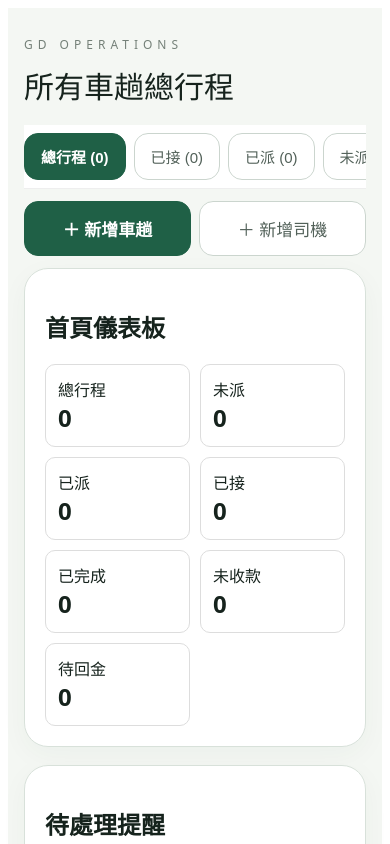
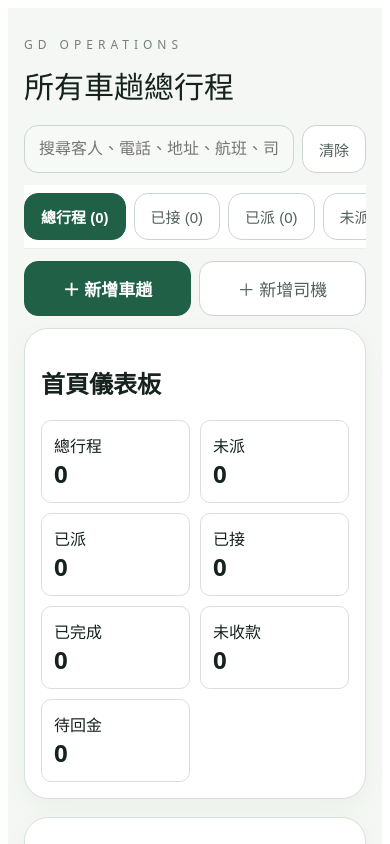
Before and after one commit to evanmiles73/gd-dispatch-web, a Next.js app: page / in a window 390 px wide. Shown: the top 844 px of the page. Built offline with nearby package versions, Linux system fonts and the light colour scheme.

Commit message:
Improve mobile trip tracking and search without changing parser

```diff
--- a/app/page.js
+++ b/app/page.js
@@ -43,7 +43,7 @@ function parseTrip(text){
  return o;
 }
 export default function Home(){
- const [raw,setRaw]=useState(""),[data,setData]=useState(empty),[status,setStatus]=useState("未派"),[showStatusPicker,setShowStatusPicker]=useState(false),[trips,setTrips]=useState([]),[tab,setTab]=useState("總行程"),[editing,setEditing]=useState(null),[pasteMode,setPasteMode]=useState("車趟"),[showForm,setShowForm]=useState(false),[filters,setFilters]=useState({region:"",car:"",sort:"dateAsc"}),[drivers,setDrivers]=useState([]),[newDriver,setNewDriver]=useState({name:"",phone:"",car:"",license:"否",registration:"否",insurance:"否",blacklist:"否"}),[completedMonth,setCompletedMonth]=useState("");
+ const [raw,setRaw]=useState(""),[data,setData]=useState(empty),[status,setStatus]=useState("未派"),[showStatusPicker,setShowStatusPicker]=useState(false),[trips,setTrips]=useState([]),[tab,setTab]=useState("總行程"),[editing,setEditing]=useState(null),[pasteMode,setPasteMode]=useState("車趟"),[showForm,setShowForm]=useState(false),[filters,setFilters]=useState({region:"",car:"",sort:"dateAsc"}),[drivers,setDrivers]=useState([]),[newDriver,setNewDriver]=useState({name:"",phone:"",car:"",license:"否",registration:"否",insurance:"否",blacklist:"否"}),[completedMonth,setCompletedMonth]=useState(""),[query,setQuery]=useState("");
  useEffect(()=>{try{setTrips(JSON.parse(localStorage.getItem("gdTrips")||"[]"));setDrivers(JSON.parse(localStorage.getItem("gdDrivers")||"[]"))}catch{}},[]);
  const persist=n=>{setTrips(n);localStorage.setItem("gdTrips",JSON.stringify(n))};
  const save=()=>{const previous=editing?trips.find(t=>t.id===editing):null;const completedAt=status==="已完成"?(previous?.completedAt||new Date().toISOString()):"";const item={...data,baseAmount:data.amount,amount:String(finalFare),surcharge:String(extraFare),status,completedAt,id:editing||Date.now()};const n=editing?trips.map(t=>t.id===editing?item:t):[item,...trips];persist(n);setRaw("");setData(empty);setEditing(null);setShowForm(false)};
@@ -58,7 +58,7 @@ export default function Home(){
  const total=trips.reduce((s,t)=>s+(Number(String(t.amount||0).replace(/,/g,""))||0),0);
  const unpaid=trips.filter(t=>t.payment!=="已收").reduce((s,t)=>s+(Number(String(t.amount||0).replace(/,/g,""))||0),0);
  const pendingReturn=trips.filter(t=>t.returnMoney!=="已回金").reduce((s,t)=>s+(Number(String(t.amount||0).replace(/,/g,""))||0),0);
- const visible=(tab==="總行程"?trips:trips.filter(x=>x.status===tab)).filter(x=>(!filters.region||x.region===filters.region)&&(!filters.car||x.carClass===filters.car)).sort((a,b)=>{if(filters.sort==="amountDesc")return (Number(b.amount)||0)-(Number(a.amount)||0);if(filters.sort==="amountAsc")return (Number(a.amount)||0)-(Number(b.amount)||0);const A=(a.date||"")+" "+(a.time||""),B=(b.date||"")+" "+(b.time||"");return filters.sort==="dateDesc"?B.localeCompare(A):A.localeCompare(B)});
+ const visible=(tab==="總行程"?trips:trips.filter(x=>x.status===tab)).filter(x=>{const q=query.trim().toLowerCase();const hit=!q||[x.name,x.phone,x.pickup,x.dropoff,x.flight,x.driver,x.vehicle,x.carClass].some(v=>String(v||"").toLowerCase().includes(q));return hit&&(!filters.region||x.region===filters.region)&&(!filters.car||x.carClass===filters.car)}).sort((a,b)=>{if(filters.sort==="amountDesc")return (Number(b.amount)||0)-(Number(a.amount)||0);if(filters.sort==="amountAsc")return (Number(a.amount)||0)-(Number(b.amount)||0);const A=(a.date||"")+" "+(a.time||""),B=(b.date||"")+" "+(b.time||"");return filters.sort==="dateDesc"?B.localeCompare(A):A.localeCompare(B)});
  const monthly=trips.reduce((m,t)=>{const k=(t.date||"未填日期").slice(0,7);m[k]=(m[k]||0)+(Number(t.amount)||0);return m},{});
  const completedTrips=trips.filter(t=>t.status==="已完成");
  const completedMonths=[...new Set(completedTrips.map(t=>(t.date||"未填日期").slice(0,7)))].sort().reverse();
@@ -67,7 +67,7 @@ export default function Home(){
  return <main style={{maxWidth:980,margin:"0 auto",padding:"28px 16px 110px",fontFamily:"system-ui",background:"#f4f7f3",minHeight:"100vh",color:"#16231d"}}>
   <div style={{letterSpacing:5,fontSize:12,color:"#748078",marginBottom:10}}>GD OPERATIONS</div><h1 style={{margin:"0 0 18px",fontSize:"clamp(30px,7vw,46px)",fontWeight:500}}>所有車趟總行程</h1>
   {showStatusPicker&&<div style={{position:"fixed",inset:0,background:"rgba(0,0,0,.45)",zIndex:99,display:"grid",placeItems:"center",padding:20}}><div style={{background:"#fff",borderRadius:16,padding:20,width:"min(520px,100%)",boxShadow:"0 12px 40px rgba(0,0,0,.25)"}}><h2 style={{marginTop:0}}>資料解析完成</h2><p>請選擇這筆車趟要歸到哪個狀態：</p><div style={{display:"grid",gridTemplateColumns:"1fr 1fr",gap:10}}>{["未派","已派","已接","已完成"].map(x=><button key={x} onClick={()=>{setStatus(x);setShowStatusPicker(false)}} style={{...btn(status===x),padding:16,fontSize:18}}>{x}</button>)}</div><button onClick={()=>setShowStatusPicker(false)} style={{...btn(false),width:"100%",marginTop:10}}>稍後再選</button></div></div>}
-  <div style={{background:"#fff",padding:"8px 0",borderBottom:"1px solid #eee",marginBottom:12}}><nav style={{display:"flex",gap:8,overflowX:"auto",whiteSpace:"nowrap"}}>{["總行程","已接","已派","未派","已完成"].map(x=><button onClick={()=>setTab(x)} style={btn(tab===x)}>{x} ({x==="總行程"?trips.length:trips.filter(t=>t.status===x).length})</button>)}</nav></div>
+  <div style={{display:"grid",gridTemplateColumns:"minmax(0,1fr) auto",gap:8,marginBottom:12}}><input value={query} onChange={e=>setQuery(e.target.value)} placeholder="搜尋客人、電話、地址、航班、司機" style={inp}/><button onClick={()=>setQuery("")} style={btn(false)}>清除</button></div><div style={{background:"#fff",padding:"8px 0",borderBottom:"1px solid #eee",marginBottom:12}}><nav style={{display:"flex",gap:8,overflowX:"auto",whiteSpace:"nowrap"}}>{["總行程","已接","已派","未派","已完成"].map(x=><button onClick={()=>setTab(x)} style={btn(tab===x)}>{x} ({x==="總行程"?trips.length:trips.filter(t=>t.status===x).length})</button>)}</nav></div>
   <div style={{display:"grid",gridTemplateColumns:"1fr 1fr",gap:8,marginBottom:12}}><button onClick={()=>{setShowForm(!showForm);setPasteMode("車趟")}} style={{...btn(true),fontSize:17,padding:14}}>＋ 新增車趟</button><button onClick={()=>{setShowForm(true);setPasteMode("司機")}} style={{...btn(false),fontSize:17,padding:14}}>＋ 新增司機</button></div>
   {showForm&&<><section style={card}><h2>智慧貼單 v2</h2><div style={{display:"flex",gap:8,marginBottom:8}}>{["車趟","司機"].map(x=><button key={x} onClick={()=>setPasteMode(x)} style={btn(pasteMode===x)}>{x}資料</button>)}</div><textarea value={raw} onChange={e=>setRaw(e.target.value)} placeholder="貼上 LINE／客戶完整車趟資料…" style={{...inp,width:"100%",height:150}}/><button onClick={()=>{if(pasteMode==="車趟"){setData({...data,...parseTrip(raw)});setShowStatusPicker(true)}else setNewDriver({...newDriver,...parseDriver(raw)})}} style={{...btn(true),marginTop:10}}>自動分析填入</button><div style={{fontSize:13,marginTop:8}}>可辨識：完整地址、航班代碼、人數、多尺寸行李（例如 28吋2件＋胖胖箱1件）、手提行李件數，以及司機姓名／電話／車牌／三證。</div></section>
   <section style={card}><h2>新增／確認車趟</h2><div style={{display:"grid",gridTemplateColumns:"repeat(auto-fit,minmax(230px,1fr))",gap:12}}>
@@ -98,5 +98,5 @@ export default function Home(){
  </main>
 }
 const inp={padding:14,fontSize:16,border:"1px solid #cbd5ce",borderRadius:14,boxSizing:"border-box",width:"100%",background:"#f7f9f7",color:"#16231d"};
-const card={padding:20,border:"1px solid #d8e1da",borderRadius:24,marginBottom:18,background:"#fff",boxShadow:"0 8px 28px rgba(31,74,55,.04)"};
+const card={padding:"clamp(16px,4vw,20px)",border:"1px solid #d8e1da",borderRadius:24,marginBottom:18,background:"#fff",boxShadow:"0 8px 28px rgba(31,74,55,.04)",overflow:"hidden"};
 const btn=a=>({padding:"12px 16px",borderRadius:14,border:"1px solid "+(a?"#1f6046":"#cbd5ce"),fontSize:15,fontWeight:a?700:500,cursor:"pointer",background:a?"#1f6046":"#fff",color:a?"#fff":"#526159"});
```
